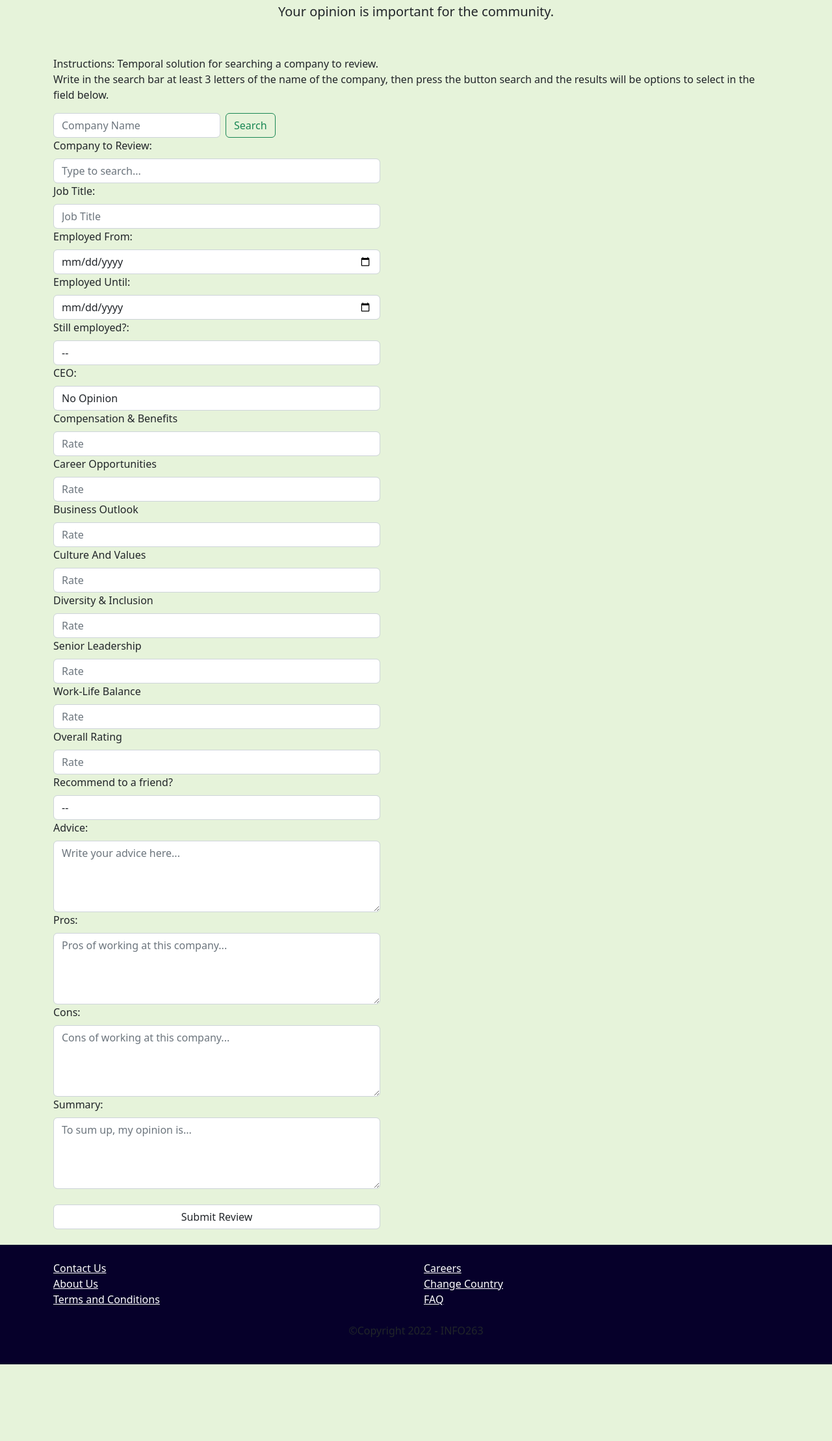
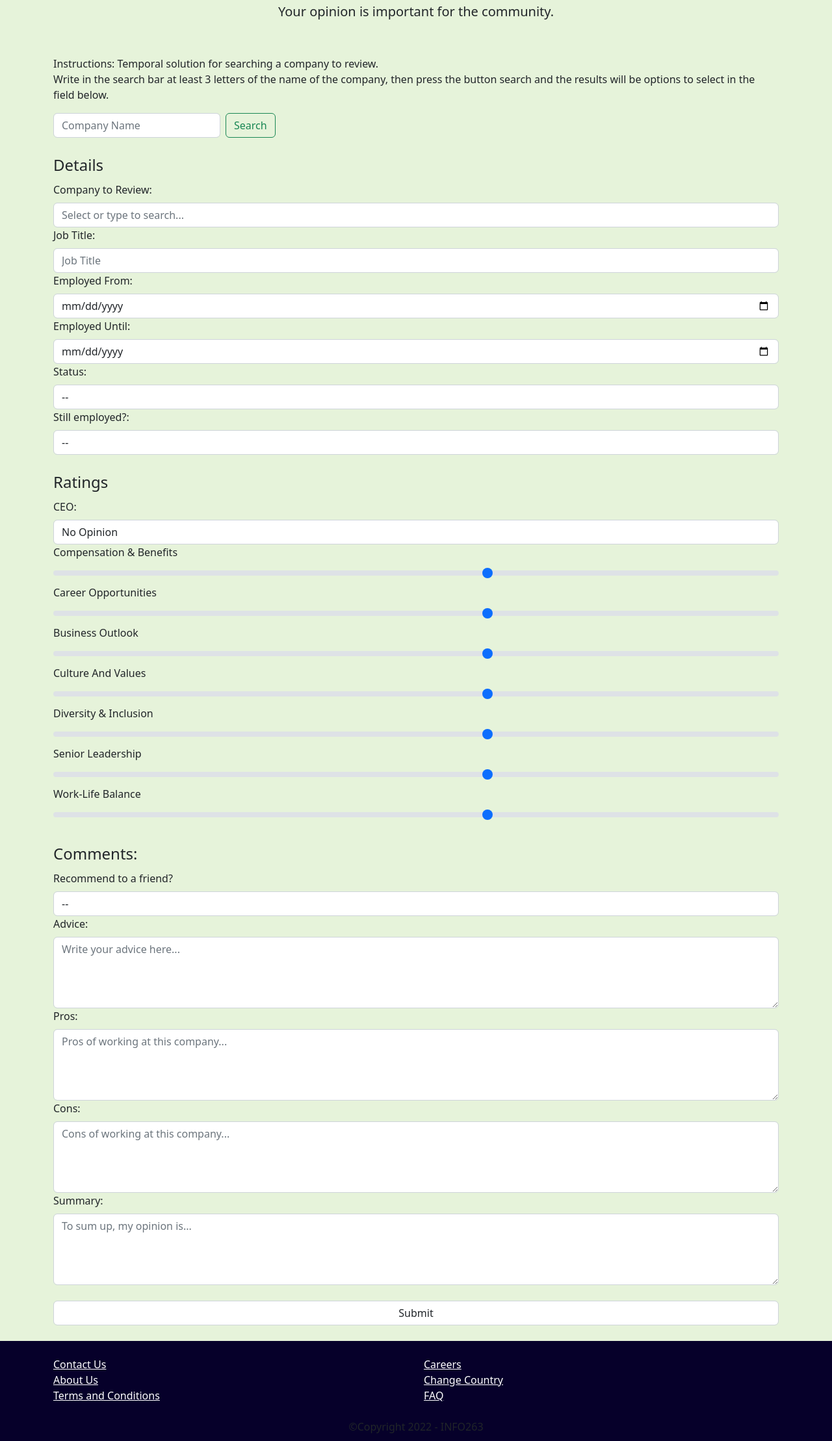
Before and after one commit to sebastiansosa1/Employer-Review-Website, a PHP site: page /review_employer.php in a window 1280 px wide. Shown: the part 106-2324 px from the top of the page at 65% size. Before the commit the page ends 2206 px from the top, so only its background shows below. Run offline with PHP 8.4, Linux system fonts and the light colour scheme.

Commit message:
Review_employer form successfully implemented. Please test it.

```diff
--- a/Website/public_html/css/style.css
+++ b/Website/public_html/css/style.css
@@ -18,26 +18,6 @@
     width: 90%;
 }
 
-#carousel .carousel-inner img {
-    max-height: 70vh;
-    object-fit: cover;
-    filter: grayscale(0%);
-}
-
-#carousel {
-    position: relative;
-}
-
-#carousel .overlay {
-    position: absolute;
-    top: 0;
-    bottom: 0;
-    left: 0;
-    right: 0;
-    background-color: rgba(0, 0, 0, 0.5);
-    color: white;
-}
-
 #footer {
     background-color: rgb(6, 0, 42);
     /* background: linear-gradient(90deg, #1c3643, #273b47 25%, #1e5372); */
@@ -47,6 +27,11 @@
     color: white;
 }
 
+.fieldset {
+    width: 75%;
+    border-radius: 20%;
+}
+
 .avatar {
     vertical-align: middle;
     width: 50px;
--- a/Website/public_html/database.php
+++ b/Website/public_html/database.php
@@ -18,82 +18,4 @@ function openConnection()
     return $open_review_s_db;
 }
 
-
-
-/**
- * Inserts a new review into the employerReview_S table.
- *
- * @param Review The item that will be added
- */
-function insertReview($review)
-{
-    require 'Review.php';
-
-//        $reviewId = $review->getReviewId();
-    $employerId = $review->getEmployerId();
-    $reviewDateTime = $review->getReviewDateTime();
-    $advice = $review->getAdvice();
-    $cons = $review->getCons();
-    $employmentStatus = $review->getEmploymentStatus();
-    $isCurrentJob = $review->getIsCurrentJob();
-    $jobEndingYear = $review->getJobEndingYear();
-    $jobTitle = $review->getJobTitle();
-    $lengthOfEmployment = $review->getLengthOfEmployment();
-    $pros = $review->getPros();
-    $ratingBusinessOutlook = $review->getRatingBusinessOutlook();
-    $ratingCareerOpportunities = $review->getRatingCareerOpportunities();
-    $ratingCeo = $review->getRatingCeo();
-    $ratingCompensationAndBenefits = $review->getRatingCompensationAndBenefits();
-    $ratingCultureAndValues = $review->getRatingCultureAndValues();
-    $ratingDiversityAndInclusion = $review->getRatingDiversityAndInclusion();
-    $ratingOverall = $review->getRatingOverall();
-    $ratingRecommendToFriend = $review->getRatingRecommendToFriend();
-    $ratingSeniorLeadership = $review->getRatingSeniorLeadership();
-    $ratingWorkLifeBalance = $review->getRatingWorkLifeBalance();
-    $summary = $review->getSummary();
-
-
-    // Using prepare
-    $query = "INSERT INTO employerReview_S (employerId, reviewDateTime, advice, cons,
-                                  employmentStatus, isCurrentJob, jobEndingYear, jobTitle, lengthOfEmployment, pros,
-                                  ratingBusinessOutlook, ratingCareerOpportunities, ratingCeo, ratingCompensationAndBenefits,
-                                  ratingCultureAndValues, ratingDiversityAndInclusion, ratingOverall, ratingRecommendToFriend,
-                                  ratingSeniorLeadership, ratingWorkLifeBalance, summary) VALUES" .
-        "(:employerId, :reviewDateTime, :advice, :cons, :employmentStatus, :isCurrentJob, :jobEndingYear,
-                                :jobTitle, :lengthOfEmployment, :pros, :ratingBusinessOutlook, :ratingCareerOpportunities,
-                                :ratingCeo, :ratingCompensationAndBenefits, :ratingCultureAndValues,
-                                :ratingDiversityAndInclusion, :ratingOverall, :ratingRecommendToFriend, :ratingSeniorLeadership,
-                                :ratingWorkLifeBalance, :summary)";
-    $pdo = openConnection();
-
-    try {
-        $stmt = $pdo->prepare($query);
-//            $stmt->bindParam(':reviewId', $reviewId, PDO::PARAM_INT);
-        $stmt->bindParam(':employerId', $employerId, PDO::PARAM_INT);
-        $stmt->bindParam(':reviewDateTime', $reviewDateTime);
-        $stmt->bindParam(':advice', $advice);
-        $stmt->bindParam(':cons', $cons);
-        $stmt->bindParam(':employmentStatus', $employmentStatus);
-        $stmt->bindParam(':isCurrentJob', $isCurrentJob, PDO::PARAM_INT);
-        $stmt->bindParam(':jobEndingYear', $jobEndingYear, PDO::PARAM_INT);
-        $stmt->bindParam(':jobTitle', $jobTitle);
-        $stmt->bindParam(':lengthOfEmployment', $lengthOfEmployment, PDO::PARAM_INT);
-        $stmt->bindParam(':pros', $pros);
-        $stmt->bindParam(':ratingBusinessOutlook', $ratingBusinessOutlook);
-        $stmt->bindParam(':ratingCareerOpportunities', $ratingCareerOpportunities, PDO::PARAM_INT);
-        $stmt->bindParam(':ratingCeo', $ratingCeo);
-        $stmt->bindParam(':ratingCompensationAndBenefits', $ratingCompensationAndBenefits, PDO::PARAM_INT);
-        $stmt->bindParam(':ratingCultureAndValues', $ratingCultureAndValues, PDO::PARAM_INT);
-        $stmt->bindParam(':ratingDiversityAndInclusion', $ratingDiversityAndInclusion, PDO::PARAM_INT);
-        $stmt->bindParam(':ratingOverall', $ratingOverall, PDO::PARAM_INT);
-        $stmt->bindParam(':ratingRecommendToFriend', $ratingRecommendToFriend);
-        $stmt->bindParam(':ratingSeniorLeadership', $ratingSeniorLeadership, PDO::PARAM_INT);
-        $stmt->bindParam(':ratingWorkLifeBalance', $ratingWorkLifeBalance, PDO::PARAM_INT);
-        $stmt->bindParam(':summary', $summary);
-        $stmt->execute();
-    } catch (PDOException $e) {
-        fatalError($e->getMessage());
-    }
-    $pdo = null;
-}
 ?>
--- a/Website/public_html/review_employer.php
+++ b/Website/public_html/review_employer.php
@@ -66,32 +66,39 @@ require_once 'database.php';
             <!--                              SEARCH COMPANY FORM                             -->
             <div class="d-flex">
                 <form class="d-flex" role="search" method="GET">
-                    <input class="form-control me-2" type="select_company" placeholder="Company Name" aria-label="Search"
+<!--                    TODO: check the next line                 -->
+                    <input class="form-control me-2" type="search" placeholder="Company Name" aria-label="Search"
                            name="select_company" value="<?php if(isset($_GET['select_company'])){ echo $_GET['select_company']; } ?>">
                     <button class="btn btn-outline-success" type="submit">Search</button>
                 </form>
             </div>
 
-            <!--                                SUBMIT REVIEW FORM                               -->
             <div class="d-flex justify-content-left">
-                <form action="review_employer.php" method="POST" enctype="multipart/form-data">
+                <form action="process-form.php" method="POST" enctype="multipart/form-data">
+
+                    <br>
+                    <fieldset>
+                        <legend>Details</legend>
 
                         <label for="employerId" class="form-label">Company to Review:</label>
-                    <input class="form-control" list="companyOptions" id="employerId" name="employerId" placeholder="Type to search...">
-
+                        <input class="form-control" list="companyOptions" id="employerId" name="employerId"
+                               placeholder="Select or type to search...">
 
                         <label for="jobTitle" class="form-label">Job Title: </label>
                         <input class="form-control" type="text" name="jobTitle" placeholder="Job Title" id="jobTitle" />
 
-
-
                         <label for="employedFrom" class="form-label">Employed From:</label>
                         <input class="form-control" type="date" name="employed_from" placeholder="Select Date" id="employedFrom" required />
-
 
                         <label for="employedTo" class="form-label">Employed Until:</label>
                         <input class="form-control" type="date" name="employed_to" placeholder="Select Date" id="employedTo" required />
 
+                        <label for="employmentStatus" class="form-label">Status:</label>
+                        <select class="form-control" id="employmentStatus" name="employmentStatus" required >
+                            <option value="">--</option>
+                            <option value="REGULAR">Regular</option>
+                            <option value="PART-TIME">Part-Time</option>
+                        </select>
 
                         <label for="isCurrentJob" class="form-label">Still employed?:</label>
                         <select class="form-control" id="isCurrentJob" name="isCurrentJob" required >
@@ -100,6 +107,12 @@ require_once 'database.php';
                             <option value="0">NO</option>
                         </select>
 
+                    </fieldset>
+
+
+                    <br>
+                    <fieldset>
+                        <legend>Ratings</legend>
 
                         <label for="ratingCeo" class="form-label">CEO:</label>
                         <select class="form-control" id="ratingCeo" name="ratingCeo" required>
@@ -108,47 +121,45 @@ require_once 'database.php';
                             <option value="DISAPPROVE">Not Approved</option>
                         </select>
 
-                    <!--                    SPLIT FROM HERE                 -->
                         <label for="ratingCompensationAndBenefits" class="form-label">Compensation & Benefits</label>
-                    <input class="form-control" list="rate" name="ratingCompensationAndBenefits" id="ratingCompensationAndBenefits"
-                           placeholder="Rate" required/>
+                        <input type="range" class="form-range" min="0" max="5" id="ratingCompensationAndBenefits"
+                               name="ratingCompensationAndBenefits" required/>
+<!--                        <input class="form-control" list="rate" name="ratingCompensationAndBenefits" id="ratingCompensationAndBenefits"-->
+<!--                               placeholder="Rate" required/>-->
 
                         <label for="ratingCareerOpportunities" class="form-label">Career Opportunities</label>
-                    <input class="form-control" list="rate" name="ratingCareerOpportunities" id="ratingCareerOpportunities"
-                           placeholder="Rate" required/>
+                        <input type="range" class="form-range" min="0" max="5" name="ratingCareerOpportunities"
+                               id="ratingCareerOpportunities" required/>
 
                         <label for="ratingBusinessOutlook" class="form-label">Business Outlook</label>
-                    <input class="form-control" list="rate" name="ratingBusinessOutlook" id="ratingBusinessOutlook"
-                           placeholder="Rate"/>
+                        <input type="range" class="form-range" min="0" max="5" name="ratingBusinessOutlook"
+                               id="ratingBusinessOutlook" required/>
 
                         <label for="ratingCultureAndValues" class="form-label">Culture And Values</label>
-                    <input class="form-control" list="rate" name="ratingCultureAndValues" id="ratingCultureAndValues"
-                           placeholder="Rate" required/>
+                        <input type="range" class="form-range" min="0" max="5" name="ratingCultureAndValues"
+                               id="ratingCultureAndValues" required/>
 
 
                         <label for="ratingDiversityAndInclusion" class="form-label">Diversity & Inclusion</label>
-                    <input class="form-control" list="rate" name="ratingDiversityAndInclusion" id="ratingDiversityAndInclusion"
-                           placeholder="Rate" required pattern="[0-5]{1}"/>
+                        <input type="range" class="form-range" min="0" max="5" name="ratingDiversityAndInclusion"
+                               id="ratingDiversityAndInclusion" required/>
 
 
                         <label for="ratingSeniorLeadership" class="form-label">Senior Leadership</label>
-                    <input class="form-control" list="rate" name="ratingSeniorLeadership" id="ratingSeniorLeadership"
-                           placeholder="Rate" required/>
+                        <input type="range" class="form-range" min="0" max="5" name="ratingSeniorLeadership"
+                               id="ratingSeniorLeadership" required/>
 
 
                         <label for="ratingWorkLifeBalance" class="form-label">Work-Life Balance</label>
-                    <input class="form-control" list="rate" name="ratingWorkLifeBalance" id="ratingWorkLifeBalance"
-                           placeholder="Rate" required/>
+                        <input type="range" class="form-range" min="0" max="5" name="ratingWorkLifeBalance"
+                               id="ratingWorkLifeBalance" required/>
+                    </fieldset>
 
-
-                    <label for="ratingOverall" class="form-label">Overall Rating</label>
-                    <input class="form-control" list="rate" name="ratingOverall" id="ratingOverall"
-                           placeholder="Rate" required>
-                    <!--                    SPLIT TO HERE                 -->
-
-
-                    <label for="ratingRecommendedToFriend" class="form-label">Recommend to a friend?</label>
-                    <select class="form-control" id="ratingRecommendedToFriend" name="ratingRecommendedToFriend">
+                    <br>
+                    <fieldset>
+                        <legend>Comments:</legend>
+                        <label for="ratingRecommendToFriend" class="form-label">Recommend to a friend?</label>
+                        <select class="form-control" id="ratingRecommendToFriend" name="ratingRecommendToFriend">
                             <option value="<null>">--</option>
                             <option value="POSITIVE">Yes</option>
                             <option value="NEGATIVE">No</option>
@@ -175,9 +186,11 @@ require_once 'database.php';
                         <label for="summary" class="form-label">Summary:</label>
                         <textarea class="form-control" id="summary" name="summary" rows="4" cols="50" required
                                   placeholder="To sum up, my opinion is..."></textarea>
+                    </fieldset>
+
                     <br/>
 
-                    <input class="form-control" type="submit" value="Submit Review" name="submitReview" id="submitReview"/>
+                    <input class="form-control" type="submit" name="submitReview" id="submitReview"/>
 
                     <br/>
 
@@ -196,10 +209,6 @@ require_once 'database.php';
         <option value="4">
         <option value="5">
     </datalist>
-
-
-
-
 
 
     <datalist id='companyOptions'>
@@ -225,10 +234,9 @@ require_once 'database.php';
 
 
 <?php
-
-    if (isset($_POST['submitReview']))
-    {
-        debug_to_console("posted");
+//
+//    if (isset($_POST['submitReview']))
+//    {
 //            &&
 //            isset($_POST['employerId']) &&
 //            isset($_POST['advice']) &&
@@ -244,104 +252,103 @@ require_once 'database.php';
 //            isset($_POST['ratingSeniorLeadership']) &&
 //            isset($_POST['ratingWorkLifeBalance']) &&
 //            isset($_POST['summary']))
-        $review = new Review();
-
-        if(isset($_POST['employerId'])) {
-            $review->setEmployerId($_POST['employerId']);
-        }
-        if(isset($_POST['advice'])) {
-            $review->setAdvice($_POST['advice']);
-        }
-        if(isset($_POST['cons'])) {
-            $review->setCons($_POST['cons']);
-        }
-        if(isset($_POST['pros'])) {
-            $review->setPros($_POST['pros']);
-        }
-        if(isset($_POST['ratingCareerOpportunities'])) {
-            $review->setRatingCareerOpportunities($_POST['ratingCareerOpportunities']);
-        }
-        if(isset($_POST['ratingCeo'])) {
-            $review->setRatingCeo($_POST['ratingCeo']);
-        }
-        if(isset($_POST['ratingCompensationAndBenefits'])) {
-            $review->setRatingCompensationAndBenefits($_POST['ratingCompensationAndBenefits']);
-        }
-        if(isset($_POST['ratingCultureAndValues'])) {
-            $review->setRatingCultureAndValues($_POST['ratingCultureAndValues']);
-        }
-        if(isset($_POST['ratingDiversityAndInclusion'])) {
-            $review->setRatingDiversityAndInclusion($_POST['ratingDiversityAndInclusion']);
-        }
-        if(isset($_POST['ratingOverall'])) {
-            $review->setRatingOverall($_POST['ratingOverall']);
-        }
-        if(isset($_POST['ratingRecommendToFriend'])) {
-            $review->setRatingRecommendToFriend($_POST['ratingRecommendToFriend']);
-        }
-        if(isset($_POST['ratingSeniorLeadership'])) {
-            $review->setRatingSeniorLeadership($_POST['ratingSeniorLeadership']);
-        }
-        if(isset($_POST['ratingWorkLifeBalance'])) {
-            $review->setRatingWorkLifeBalance($_POST['ratingWorkLifeBalance']);
-        }
-        if(isset($_POST['summary'])) {
-            $review->setSummary($_POST['summary']);
-        }
-
-        $timeStamp = (new DateTime())->format('Y-m-d H:i:s');
-        $review->setReviewDateTime($timeStamp);
-
-        if(isset($_POST['employed_to'])) {
-            $review->setJobEndingYear(date_parse($_POST['employed_to'])["year"]);
-        }
-        if(isset($_POST['employed_to']) && isset($_POST['employed_from'])) {
-            $review->setLengthOfEmployment(date_parse($_POST['employed_to'])["year"] -
-                date_parse($_POST['employed_from'])["year"]);
-        }
-        if(isset($_POST['employerId'])) {
-            $review->setEmploymentStatus($_POST['employerId']);
-        }
-        if(isset($_POST['advice'])) {
-            $review->setIsCurrentJob($_POST['advice']);
-        }
-        if(isset($_POST['cons'])) {
-            $review->setJobTitle($_POST['cons']);
-        }
-        if(isset($_POST['pros'])) {
-            $review->setRatingBusinessOutlook($_POST['pros']);
-        }
-//            $employerId = $_POST['employerId'];
-//            $advice = $_POST['advice'];
-//            $cons = $_POST['cons'];
-//            $pros = $_POST['pros'];
-//            $ratingCareerOpportunities = $_POST['ratingCareerOpportunities'];
-//            $ratingCeo = $_POST['ratingCeo'];
-//            $ratingCompensationAndBenefits = $_POST['ratingCompensationAndBenefits'];
-//            $ratingCultureAndValues = $_POST['ratingCultureAndValues'];
-//            $ratingDiversityAndInclusion = $_POST['ratingDiversityAndInclusion'];
-//            $ratingOverall = $_POST['ratingOverall'];
-//            $ratingRecommendToFriend = $_POST['ratingRecommendToFriend'];
-//            $ratingSeniorLeadership = $_POST['ratingSeniorLeadership'];
-//            $ratingWorkLifeBalance = $_POST['ratingWorkLifeBalance'];
-//            $summary = $_POST['summary'];
-//            $reviewDateTime = (new DateTime())->format('Y-m-d H:i:s');
-//            $jobEndingYear = date_parse($_POST['employed_to'])["year"];
-//            $lengthOfEmployment = date_parse($_POST['employed_to'])["year"] - date_parse($_POST['employed_from'])["year"];
-//            $employmentStatus = $_POST['employmentStatus'];
-//            $isCurrentJob = $_POST['isCurrentJob'];
-//            $jobTitle = $_POST['jobTitle'];
-//            $ratingBusinessOutlook = $_POST['ratingBusinessOutlook'];
-
-//            $review = new Review($employerId, $reviewDateTime,$advice, $cons,
-//                $employmentStatus, $isCurrentJob, $jobEndingYear, $jobTitle, $lengthOfEmployment, $pros,
-//                $ratingBusinessOutlook, $ratingCareerOpportunities, $ratingCeo, $ratingCompensationAndBenefits,
-//                $ratingCultureAndValues, $ratingDiversityAndInclusion, $ratingOverall, $ratingRecommendToFriend,
-//                $ratingSeniorLeadership, $ratingWorkLifeBalance, $summary);
-
-        debug_to_console($review);
-        insertReview($review);
-    }
+//        $review = new Review();
+//
+//        if(isset($_POST['employerId'])) {
+//            $review->setEmployerId($_POST['employerId']);
+//        }
+//        if(isset($_POST['advice'])) {
+//            $review->setAdvice($_POST['advice']);
+//        }
+//        if(isset($_POST['cons'])) {
+//            $review->setCons($_POST['cons']);
+//        }
+//        if(isset($_POST['pros'])) {
+//            $review->setPros($_POST['pros']);
+//        }
+//        if(isset($_POST['ratingCareerOpportunities'])) {
+//            $review->setRatingCareerOpportunities($_POST['ratingCareerOpportunities']);
+//        }
+//        if(isset($_POST['ratingCeo'])) {
+//            $review->setRatingCeo($_POST['ratingCeo']);
+//        }
+//        if(isset($_POST['ratingCompensationAndBenefits'])) {
+//            $review->setRatingCompensationAndBenefits($_POST['ratingCompensationAndBenefits']);
+//        }
+//        if(isset($_POST['ratingCultureAndValues'])) {
+//            $review->setRatingCultureAndValues($_POST['ratingCultureAndValues']);
+//        }
+//        if(isset($_POST['ratingDiversityAndInclusion'])) {
+//            $review->setRatingDiversityAndInclusion($_POST['ratingDiversityAndInclusion']);
+//        }
+//        if(isset($_POST['ratingOverall'])) {
+//            $review->setRatingOverall($_POST['ratingOverall']);
+//        }
+//        if(isset($_POST['ratingRecommendToFriend'])) {
+//            $review->setRatingRecommendToFriend($_POST['ratingRecommendToFriend']);
+//        }
+//        if(isset($_POST['ratingSeniorLeadership'])) {
+//            $review->setRatingSeniorLeadership($_POST['ratingSeniorLeadership']);
+//        }
+//        if(isset($_POST['ratingWorkLifeBalance'])) {
+//            $review->setRatingWorkLifeBalance($_POST['ratingWorkLifeBalance']);
+//        }
+//        if(isset($_POST['summary'])) {
+//            $review->setSummary($_POST['summary']);
+//        }
+//
+//        $timeStamp = (new DateTime())->format('Y-m-d H:i:s');
+//        $review->setReviewDateTime($timeStamp);
+//
+//        if(isset($_POST['employed_to'])) {
+//            $review->setJobEndingYear(date_parse($_POST['employed_to'])["year"]);
+//        }
+//        if(isset($_POST['employed_to']) && isset($_POST['employed_from'])) {
+//            $review->setLengthOfEmployment(date_parse($_POST['employed_to'])["year"] -
+//                date_parse($_POST['employed_from'])["year"]);
+//        }
+//        if(isset($_POST['employmentStatus'])) {
+//            $review->setEmploymentStatus($_POST['employmentStatus']);
+//        }
+//        if(isset($_POST['advice'])) {
+//            $review->setIsCurrentJob($_POST['advice']);
+//        }
+//        if(isset($_POST['cons'])) {
+//            $review->setJobTitle($_POST['cons']);
+//        }
+//        if(isset($_POST['pros'])) {
+//            $review->setRatingBusinessOutlook($_POST['pros']);
+//        }
+////            $employerId = $_POST['employerId'];
+////            $advice = $_POST['advice'];
+////            $cons = $_POST['cons'];
+////            $pros = $_POST['pros'];
+////            $ratingCareerOpportunities = $_POST['ratingCareerOpportunities'];
+////            $ratingCeo = $_POST['ratingCeo'];
+////            $ratingCompensationAndBenefits = $_POST['ratingCompensationAndBenefits'];
+////            $ratingCultureAndValues = $_POST['ratingCultureAndValues'];
+////            $ratingDiversityAndInclusion = $_POST['ratingDiversityAndInclusion'];
+////            $ratingOverall = $_POST['ratingOverall'];
+////            $ratingRecommendToFriend = $_POST['ratingRecommendToFriend'];
+////            $ratingSeniorLeadership = $_POST['ratingSeniorLeadership'];
+////            $ratingWorkLifeBalance = $_POST['ratingWorkLifeBalance'];
+////            $summary = $_POST['summary'];
+////            $reviewDateTime = (new DateTime())->format('Y-m-d H:i:s');
+////            $jobEndingYear = date_parse($_POST['employed_to'])["year"];
+////            $lengthOfEmployment = date_parse($_POST['employed_to'])["year"] - date_parse($_POST['employed_from'])["year"];
+////            $employmentStatus = $_POST['employmentStatus'];
+////            $isCurrentJob = $_POST['isCurrentJob'];
+////            $jobTitle = $_POST['jobTitle'];
+////            $ratingBusinessOutlook = $_POST['ratingBusinessOutlook'];
+//
+////            $review = new Review($employerId, $reviewDateTime,$advice, $cons,
+////                $employmentStatus, $isCurrentJob, $jobEndingYear, $jobTitle, $lengthOfEmployment, $pros,
+////                $ratingBusinessOutlook, $ratingCareerOpportunities, $ratingCeo, $ratingCompensationAndBenefits,
+////                $ratingCultureAndValues, $ratingDiversityAndInclusion, $ratingOverall, $ratingRecommendToFriend,
+////                $ratingSeniorLeadership, $ratingWorkLifeBalance, $summary);
+//
+//        insertReview($review);
+//    }
 
     ?>
 </main>
```
Also changed, not shown: Website/public_html/process-form.php (added, +127 -0 lines). Lines whose indentation alone changed are shown as unchanged.
